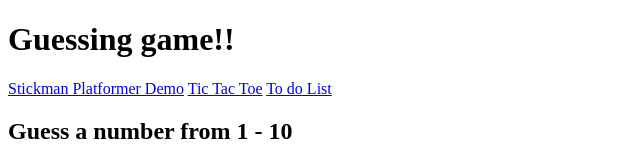
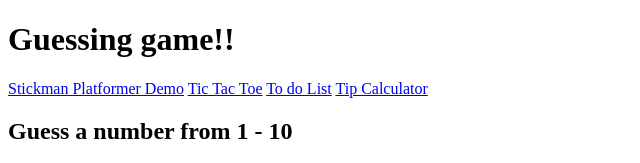
Before and after one commit to PetrosYoukhanna/PetrosYoukhanna.github.io, a plain HTML site: page guess/index.html in a window 1280 px wide. Shown: the top 163 px of the page, without its empty margins (0-640 px from the left). Drawn offline with Linux system fonts and the light colour scheme.

Commit message:
Update index.html

```diff
--- a/guess/index.html
+++ b/guess/index.html
@@ -10,6 +10,7 @@
       <a href="../stickmanplatformerdemo/" target="_blank">Stickman Platformer Demo</a>
       <a href="../tictactoe/" target="_blank">Tic Tac Toe</a>
       <a href="../todolist/" target="_blank">To do List</a>
+      <a href="../tipcalculator/" target="_blank">Tip Calculator</a>
     </nav>
     <h2 id="guessRange">Guess my number from 1 - 10</h2>
     <form name="myForm" onsubmit="return false;">
```
